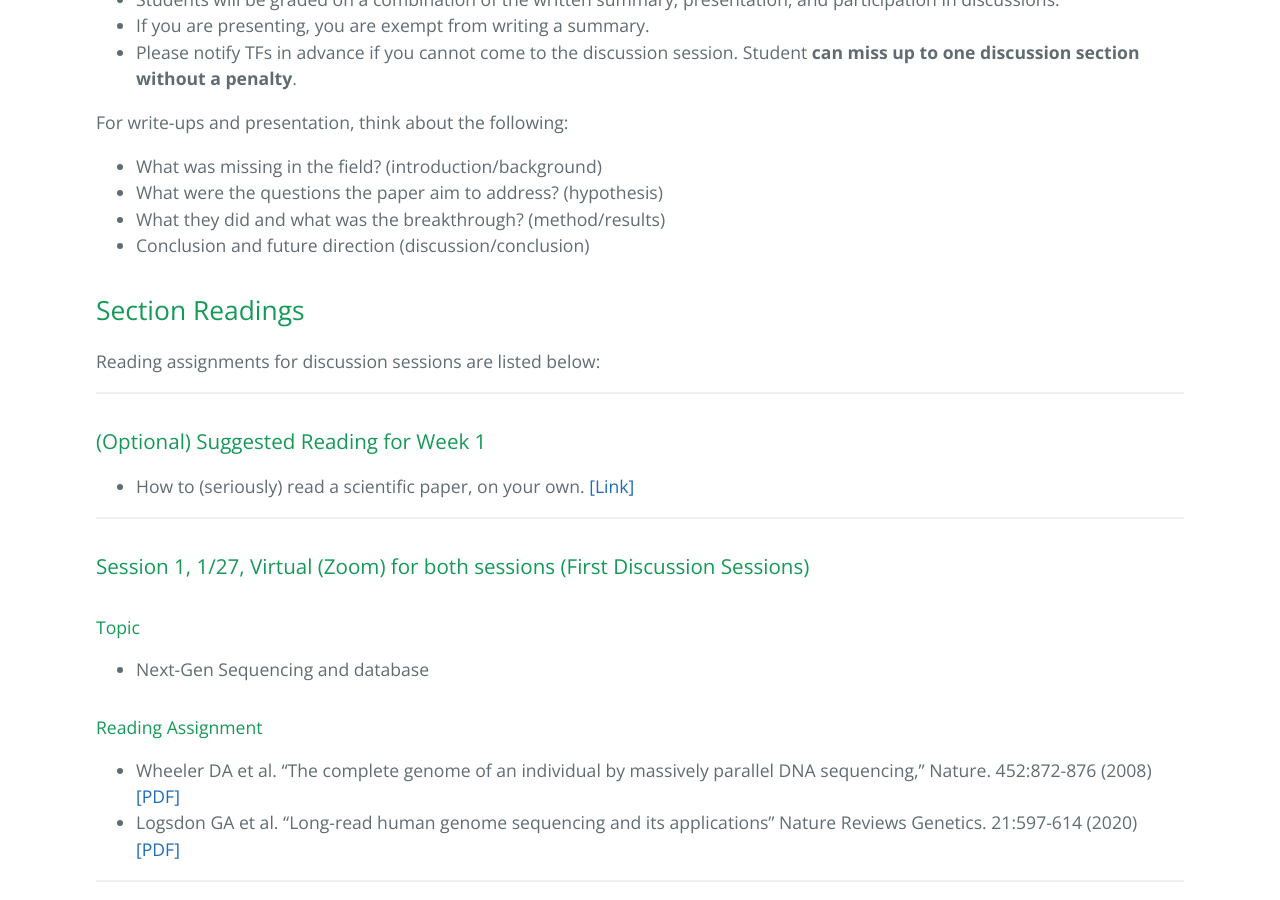
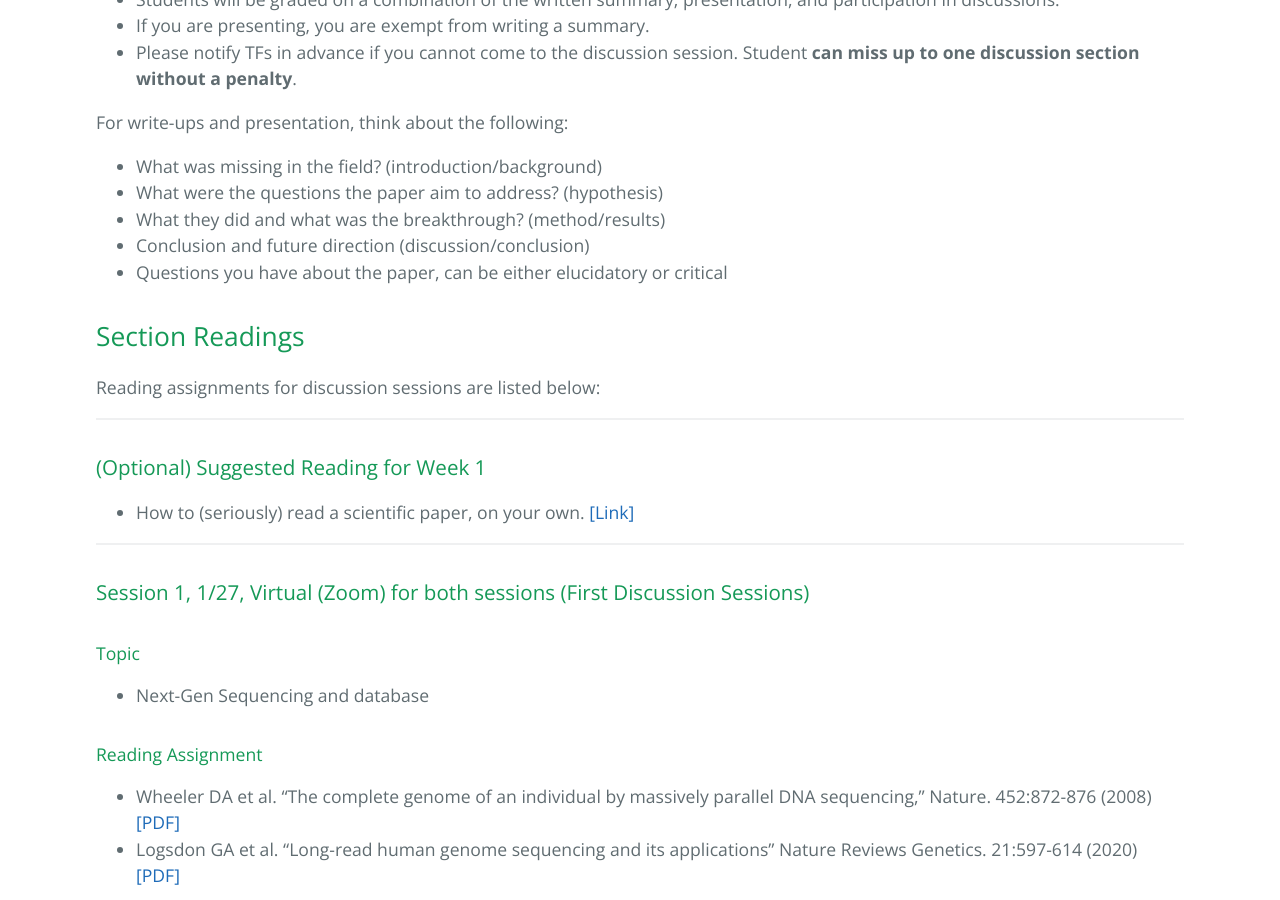
Before and after one commit to gersteinlab/cbb752b23, a Jekyll site: the page built from discussion.md, in a window 1280 px wide and 900 px high, scrolled down 1019 px. Built offline with Jekyll 4.4.1, drawn with Linux system fonts in a browser that asks for light colours.

Commit message:
Update discussion.md

```diff
--- a/discussion.md
+++ b/discussion.md
@@ -28,6 +28,7 @@ For write-ups and presentation, think about the following:
 * What were the questions the paper aim to address? (hypothesis)
 * What they did and what was the breakthrough? (method/results)
 * Conclusion and future direction (discussion/conclusion)
+* Questions you have about the paper, can be either elucidatory or critical
 
 ## Section Readings
 
```
